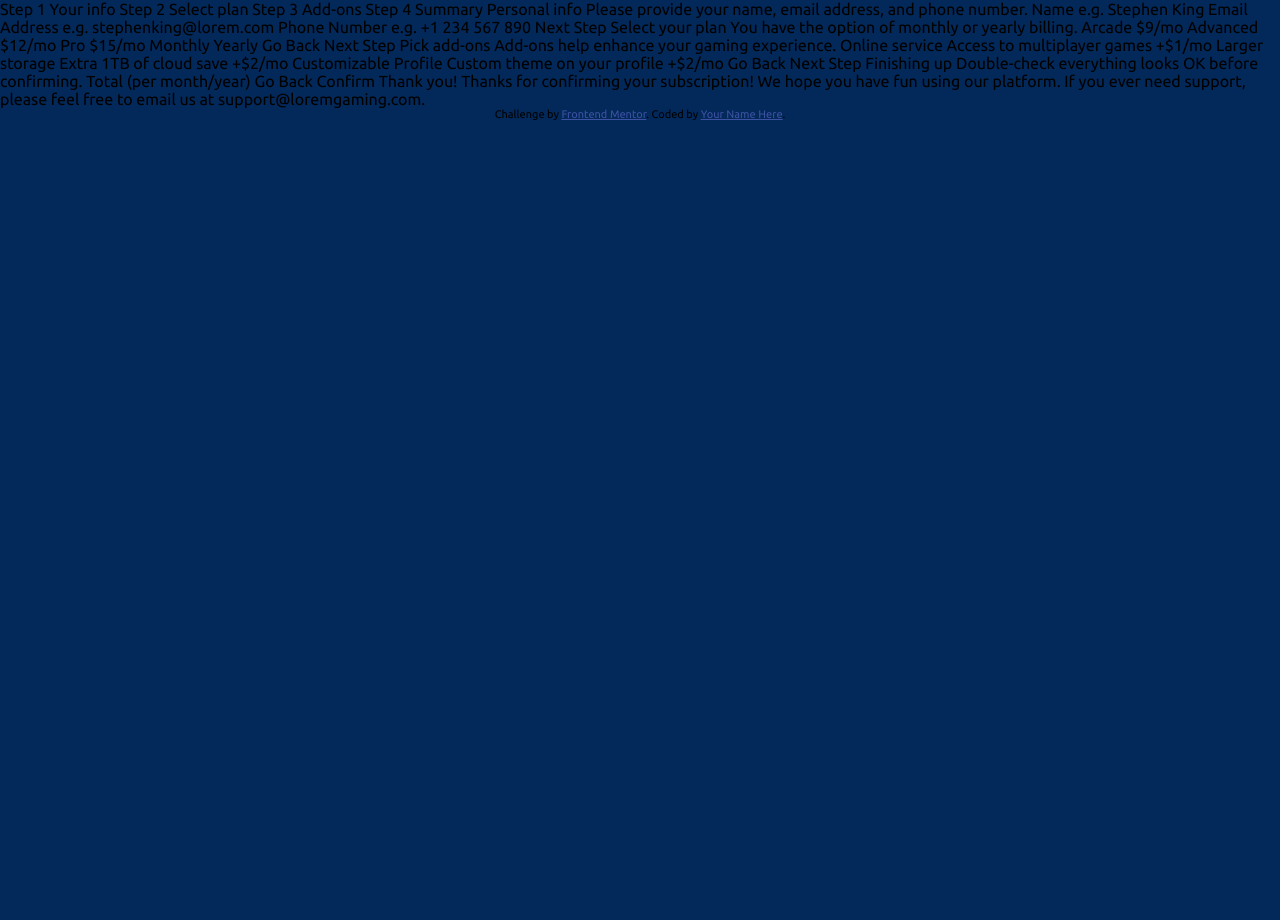
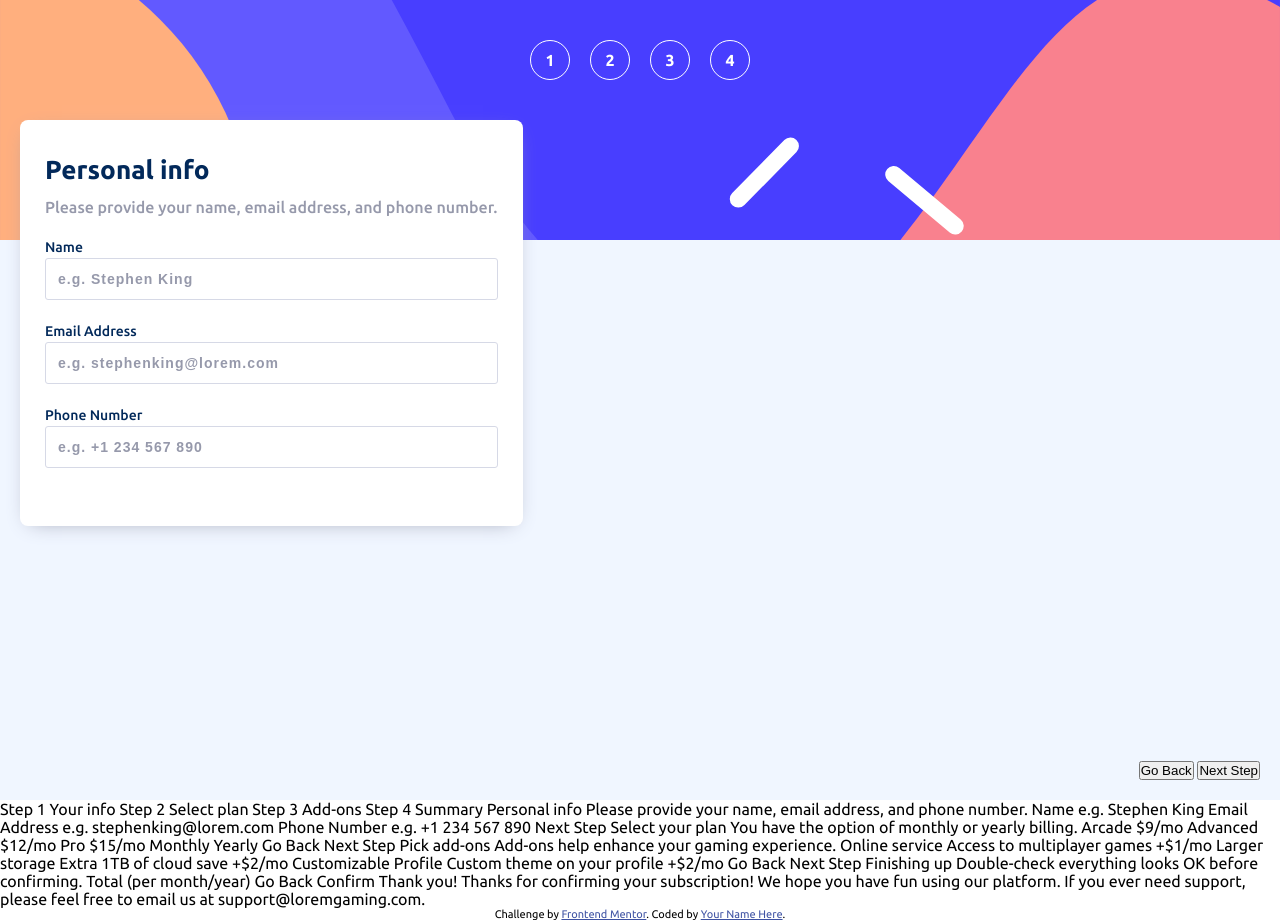
Before and after one commit to Bednar8/Multi-step-form, a website built with Parcel: page index.html in a window 1280 px wide. Before the commit the page ends 800 px from the top, so only its background shows below. Built offline with nearby package versions, Linux system fonts and the light colour scheme.

Commit message:
add first step style

```diff
--- a/index.html
+++ b/index.html
@@ -17,6 +17,59 @@
 <body>
 
   <!-- Sidebar start -->
+  <div class="container">
+
+    <nav class="nav__mobile">
+      <ul class="nav__mobile--list">
+        <li class="nav__mobile--item nav__mobile--item-active"><a href="#">1</a>
+        </li>
+        <li class="nav__mobile--item"><a href="#">2</a></li>
+        <li class="nav__mobile--item"><a href="#">3</a></li>
+        <li class="nav__mobile--item"><a href="#">4</a></li>
+      </ul>
+    </nav>
+
+    <main class="form__container">
+      <div class="form__container--box">
+        <h2 class="form--title">Personal info</h2>
+        <p class="form--description">Please provide your name, email address,
+          and phone number.</p>
+
+        <form class="form">
+          <div class="form--item">
+            <div class="form--label">
+              <label for="name">Name</label>
+              <p class="form--item-error"></p>
+            </div>
+            <input id="name" type="text" placeholder="e.g. Stephen King"
+              required>
+          </div>
+          <div class="form--item">
+            <div class="form--label">
+              <label for="email">Email Address</label>
+              <p class="form--item-error"></p>
+            </div>
+            <input id="email" type="text"
+              placeholder="e.g. stephenking@lorem.com" required>
+          </div>
+          <div class="form--item">
+            <div class="form--label">
+              <label for="phone">Phone Number</label>
+              <p class="form--item-error"></p>
+            </div>
+            <input id="phone" type="text" placeholder="e.g. +1 234 567 890"
+              required>
+          </div>
+
+        </form>
+      </div>
+    </main>
+
+    <div class="btns__container">
+      <button class="btn--back">Go Back</button>
+      <button class="btn--next">Next Step</button>
+    </div>
+  </div>
 
   Step 1
   Your info
--- a/src/css/main.css
+++ b/src/css/main.css
@@ -42,7 +42,106 @@ html {
 }
 
 body {
+	height: 100vh;
 	font-family: "Ubuntu", sans-serif;
 	font-size: 1.6rem;
-	background-color: var(--color-primary);
 }
+
+.container {
+	height: 100%;
+	background-color: var(--color-magnolia);
+}
+
+.nav__mobile {
+	position: relative;
+	height: 30%;
+	display: flex;
+	justify-content: center;
+	background-image: url(/assets/images/bg-sidebar-mobile.svg);
+	background-size: cover;
+	background-position: center;
+	color: var(--color-white);
+	font-weight: 700;
+}
+
+.nav__mobile--list {
+	display: flex;
+	list-style: none;
+}
+
+.nav__mobile--item {
+	width: 4rem;
+	height: 4rem;
+	margin: 4rem 1rem;
+	display: flex;
+	justify-content: center;
+	align-items: center;
+	border-radius: 50%;
+	border: 1px solid var(--color-white);
+}
+
+.nav__mobile--item a {
+	text-decoration: none;
+	color: var(--color-white);
+}
+
+/* form */
+
+.form__container--box {
+	position: absolute;
+	top: 12rem;
+	margin: 0 2rem;
+	padding: 3.5rem 2.5rem;
+	background-color: var(--color-white);
+	border-radius: 8px;
+	box-shadow: 0px 5px 20px -10px var(--color-cool-gray);
+}
+
+.form--title {
+	color: var(--color-primary);
+	font-size: 2.6rem;
+	font-weight: 700;
+}
+
+.form--description {
+	margin: 1rem 0;
+	line-height: 2.4rem;
+	color: var(--color-cool-gray);
+	font-weight: 500;
+}
+
+.form--item {
+	display: flex;
+	flex-direction: column;
+	margin: 2rem 0;
+}
+
+.form--item input {
+	margin: 0.3rem 0;
+	padding: 1.2rem;
+	font-size: 1.4rem;
+	border: 1px solid var(--color-light-gray);
+	border-radius: 3px;
+}
+
+.form--item input::placeholder {
+	letter-spacing: 1px;
+	font-weight: 700;
+	color: var(--color-cool-gray);
+}
+
+.form--label {
+	display: flex;
+	justify-content: space-between;
+	font-size: 1.4rem;
+	font-weight: 500;
+	color: var(--color-primary);
+}
+
+/* Buttons */
+
+.btns__container {
+	position: absolute;
+	bottom: 2rem;
+	right: 2rem;
+}
```
